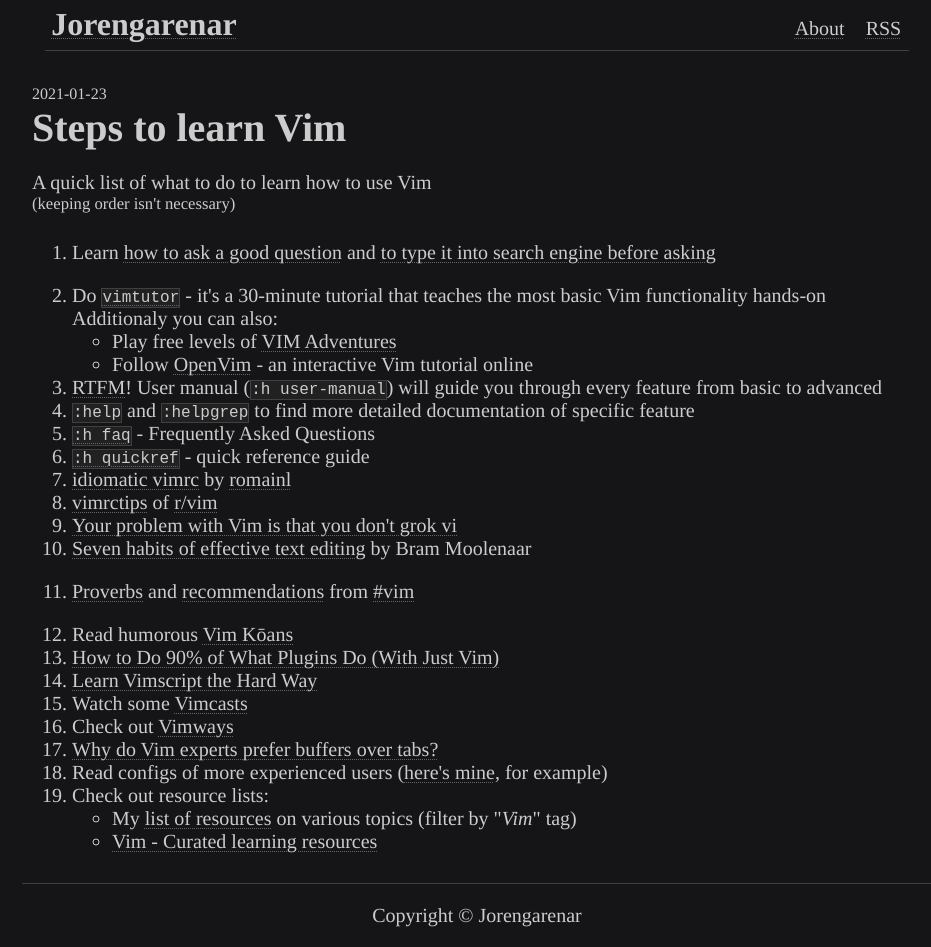
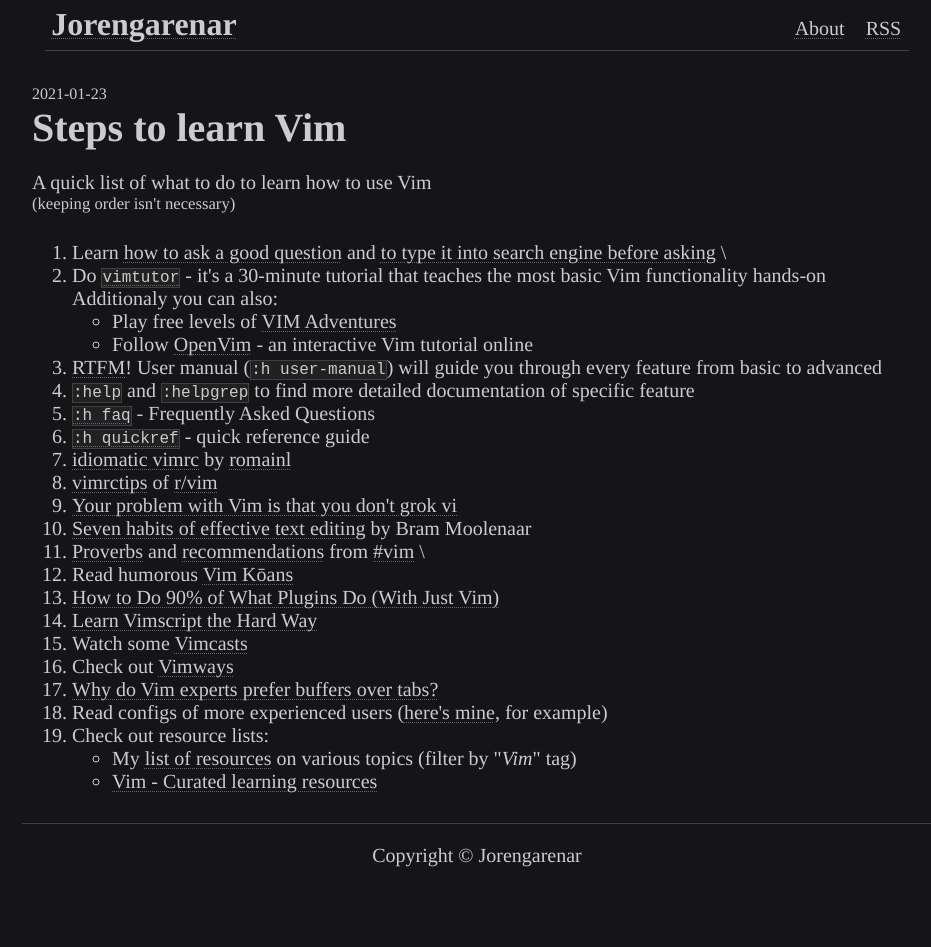
Before and after one commit to Jorenar/blog, a Jekyll site: the page built from _posts/2021-01-23-vim-learning-steps.md, in a window 1280 px wide. Shown: the whole page, without its empty margins (163-1094 px from the left). Built offline with Jekyll 4.4.1, drawn with Linux system fonts in a browser that asks for light colours; after the commit the page ends 900 px from its top, so only the background shows below that.

```diff
--- a/_posts/2021-01-23-vim-learning-steps.md
+++ b/_posts/2021-01-23-vim-learning-steps.md
@@ -8,8 +8,7 @@ redirect_from:
 A quick list of what to do to learn how to use Vim
 <br><sup>(keeping order isn't necessary)</sup>
 
- 0. Learn [how to ask a good question](https://stackoverflow.com/help/how-to-ask) and [to type it into search engine before asking](https://ddg.gg/?q=vim+start+learning)
-
+ 0. Learn [how to ask a good question](https://stackoverflow.com/help/how-to-ask) and [to type it into search engine before asking](https://ddg.gg/?q=vim+start+learning) \
  1. Do [`vimtutor`](https://vimhelp.org/usr_01.txt.html#vimtutor) - it's a 30-minute tutorial that teaches the most basic Vim functionality hands-on \
     Additionaly you can also:
    * Play free levels of [VIM Adventures](https://vim-adventures.com)
@@ -22,8 +21,7 @@ A quick list of what to do to learn how to use Vim
  7. [vimrctips](https://www.reddit.com/r/vim/wiki/vimrctips) of [r/vim](https://www.reddit.com/r/vim)
  8. [Your problem with Vim is that you don't grok vi](https://stackoverflow.com/a/1220118/10247460)
  9. [Seven habits of effective text editing](https://www.moolenaar.net/habits.html) by Bram Moolenaar
-10. [Proverbs](https://www.vi-improved.org/vim-proverbs) and [recommendations](https://www.vi-improved.org/recommendations) from [#vim](https://www.vi-improved.org/)
-
+10. [Proverbs](https://www.vi-improved.org/vim-proverbs) and [recommendations](https://www.vi-improved.org/recommendations) from [#vim](https://www.vi-improved.org/) \
 11. Read humorous [Vim Kōans](https://blog.sanctum.geek.nz/vim-koans)
 12. [How to Do 90% of What Plugins Do (With Just Vim)](https://www.youtube.com/watch?v=XA2WjJbmmoM)
 13. [Learn Vimscript the Hard Way](https://learnvimscriptthehardway.stevelosh.com)
```
